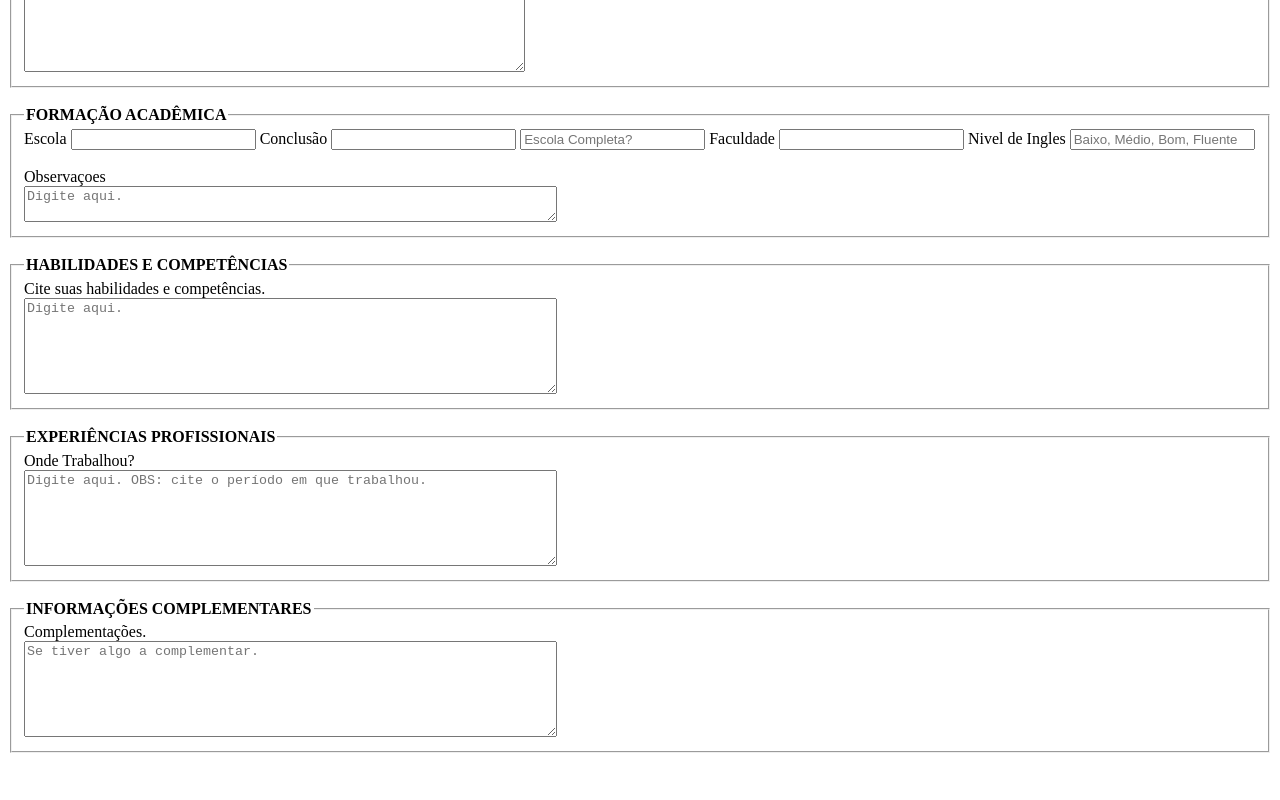
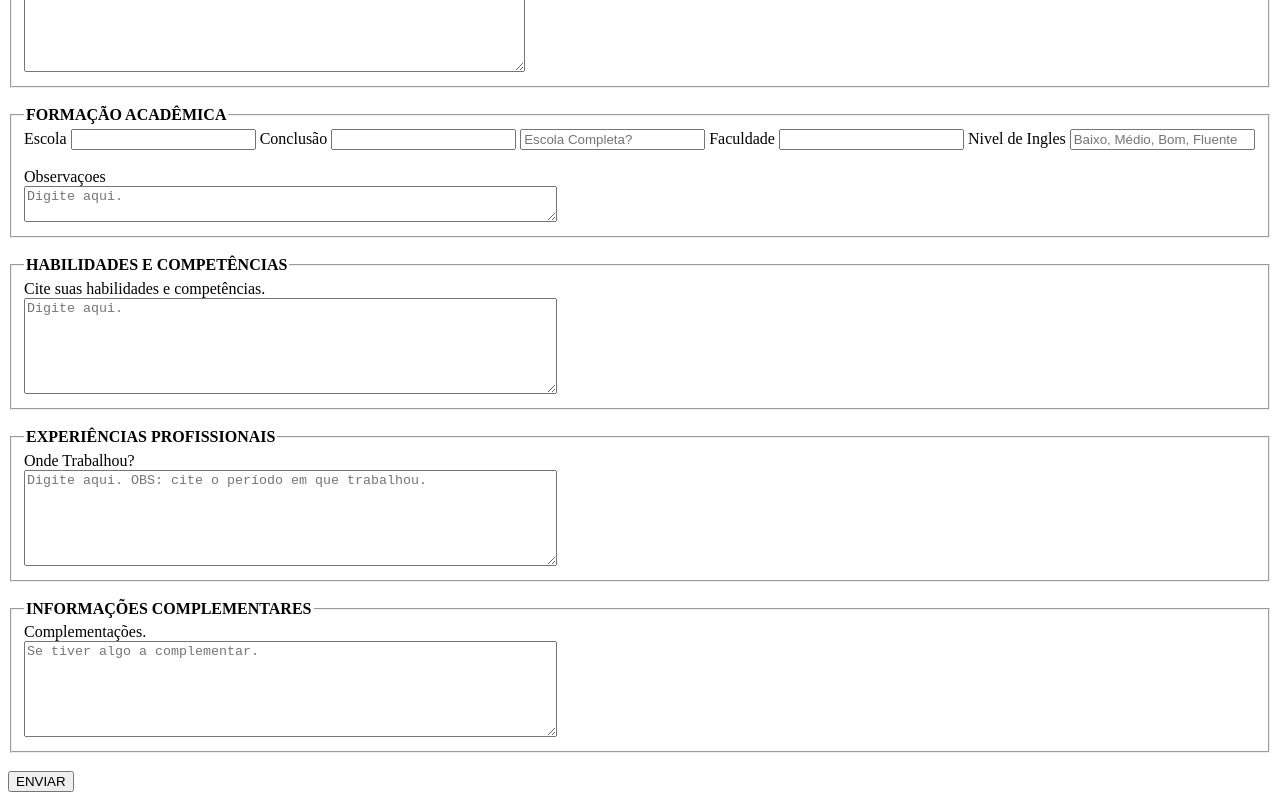
Before and after one commit to GabrielHild/html1, a plain HTML site: page atvcurriculo.html in a window 1280 px wide. Shown: the part 405-1205 px from the top of the page. Before the commit the page ends 1166 px from the top, so only its background shows below. Drawn offline with Linux system fonts and the light colour scheme.

Commit message:
adiçao do botao enviar

```diff
--- a/atvcurriculo.html
+++ b/atvcurriculo.html
@@ -103,7 +103,11 @@
 
         <label for="Complementacoes">Complementações.</label><br>
         <textarea name="Complementacoes" id="Complementacoes" cols="64" rows="6" placeholder="Se tiver algo a complementar."></textarea>
+
+
       </fieldset>
+      <br>
+      <input type="submit"value="ENVIAR">
     </form>
 </body>
 </html>
```
